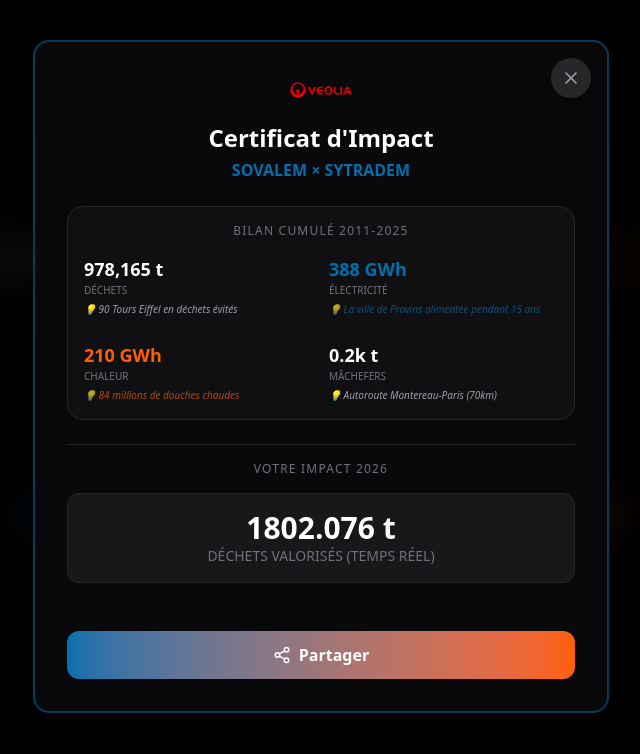
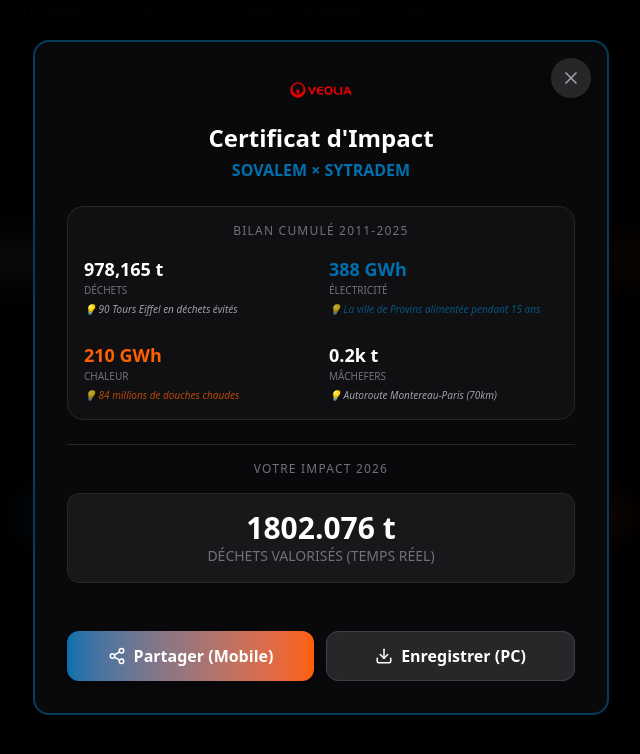
Before and after one commit to reusable365/voeux2026, a Next.js app: page / in a window 1280 px wide. Both pictures are taken after a click on the button "Générer mon Certificat 2026". Shown: the part 8288-9042 px from the top of the page, without its empty margins (319-959 px from the left). Built offline with nearby package versions, Linux system fonts and the light colour scheme.

Commit message:
chore: trigger redeploy to sync production

```diff
--- a/src/components/sections/Live2026Dashboard.tsx
+++ b/src/components/sections/Live2026Dashboard.tsx
@@ -401,14 +401,23 @@
                     </div>
                 </div>
 
-                <div className="flex gap-2">
+                <div className="flex flex-col md:flex-row gap-3">
                     <button
                         onClick={handleShare}
                         disabled={isDownloading}
                         className="flex-1 py-3 bg-gradient-to-r from-veolia-blue to-heat-orange text-white font-bold rounded-xl flex items-center justify-center gap-2 hover:opacity-90 transition-opacity shadow-lg disabled:opacity-50 disabled:cursor-not-allowed"
                     >
                         <Share2 size={18} />
-                        {isDownloading ? '...' : 'Partager'}
+                        {isDownloading ? '...' : 'Partager (Mobile)'}
+                    </button>
+
+                    <button
+                        onClick={handleDownload}
+                        disabled={isDownloading}
+                        className="flex-1 py-3 bg-zinc-800 text-white font-bold rounded-xl flex items-center justify-center gap-2 hover:bg-zinc-700 transition-colors border border-zinc-700 disabled:opacity-50 disabled:cursor-not-allowed"
+                    >
+                        <Download size={18} />
+                        {isDownloading ? '...' : 'Enregistrer (PC)'}
                     </button>
                 </div>
             </motion.div>
```
